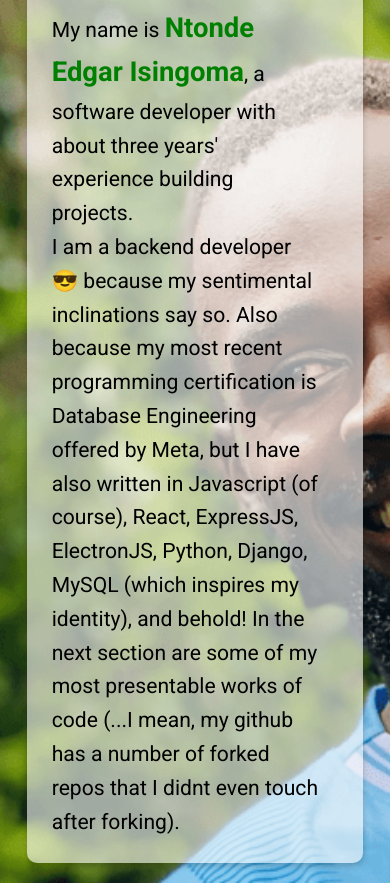
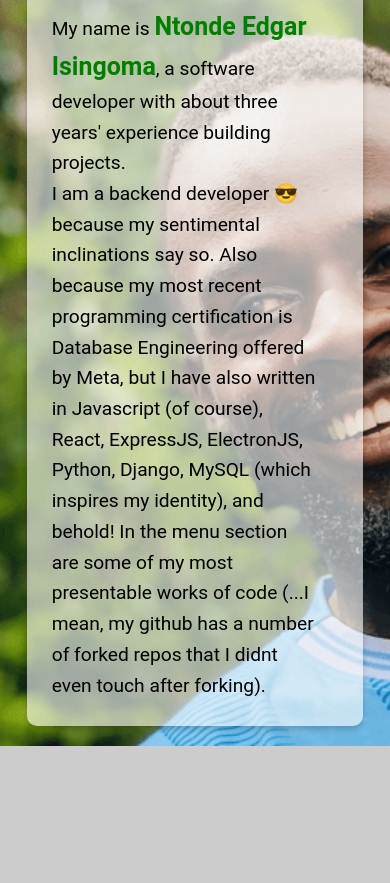
Before and after one commit to Ed-Isingoma/portfolio, a plain HTML site: page index.htm in a window 390 px wide. Shown: the part 108-991 px from the top of the page. After the commit the page ends 854 px from the top, so only its background shows below. Drawn offline with Linux system fonts and the light colour scheme.

Commit message:
the online fonts gone, and one intro word

```diff
--- a/index.htm
+++ b/index.htm
@@ -7,9 +7,6 @@
     <title>Edgar Isingoma</title>
     <link rel="stylesheet" href="style2.css">
     <link rel="icon" href="favicon.png" type="image/x-icon">
-    <link rel="preconnect" href="https://fonts.googleapis.com">
-    <link rel="preconnect" href="https://fonts.gstatic.com" crossorigin>
-    <link href="https://fonts.googleapis.com/css2?family=Roboto:ital,wght@0,100;0,300;0,400;0,500;0,700;0,900;1,100;1,300;1,400;1,500;1,700;1,900&display=swap" rel="stylesheet">
 </head>
 
 <body>
@@ -40,7 +37,7 @@
                     I am a backend developer 😎️ because my sentimental inclinations say so. Also because my most recent
                     programming certification is Database Engineering offered by Meta, but I have also written in
                     Javascript (of course), React, ExpressJS, ElectronJS, Python, Django, MySQL (which inspires my
-                    identity), and behold! In the next section are some of my most presentable works of code (...I mean,
+                    identity), and behold! In the menu section are some of my most presentable works of code (...I mean,
                     my github has a
                     number of forked repos that I didnt even touch after forking).
                 </div>
--- a/style2.css
+++ b/style2.css
@@ -185,6 +185,7 @@ body {
         background-color: #ccc;
         background-image: url("edgar\ portfol2.png");
         background-size: cover;
+        font-size: 1em;
     }
     .container {
         margin: 20px auto;
```
